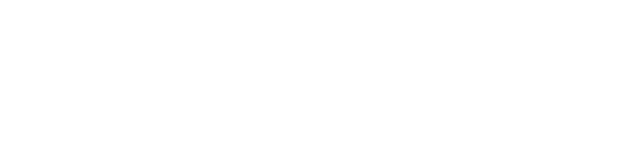
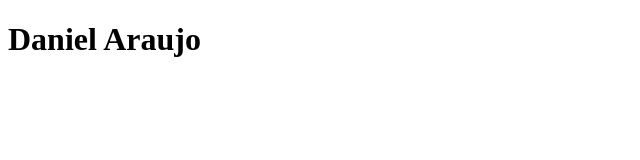
Before and after one commit to danielsfa92/DemoGit, a plain HTML site: page index.html in a window 1280 px wide. Shown: the whole page, without its empty margins (0-640 px from the left). Drawn offline with Linux system fonts and the light colour scheme.

Commit message:
Add title of the page.

```diff
--- a/index.html
+++ b/index.html
@@ -7,6 +7,6 @@
     <title>Document</title>
 </head>
 <body>
-
+        <h1> Daniel Araujo </h1>
 </body>
 </html>
```
